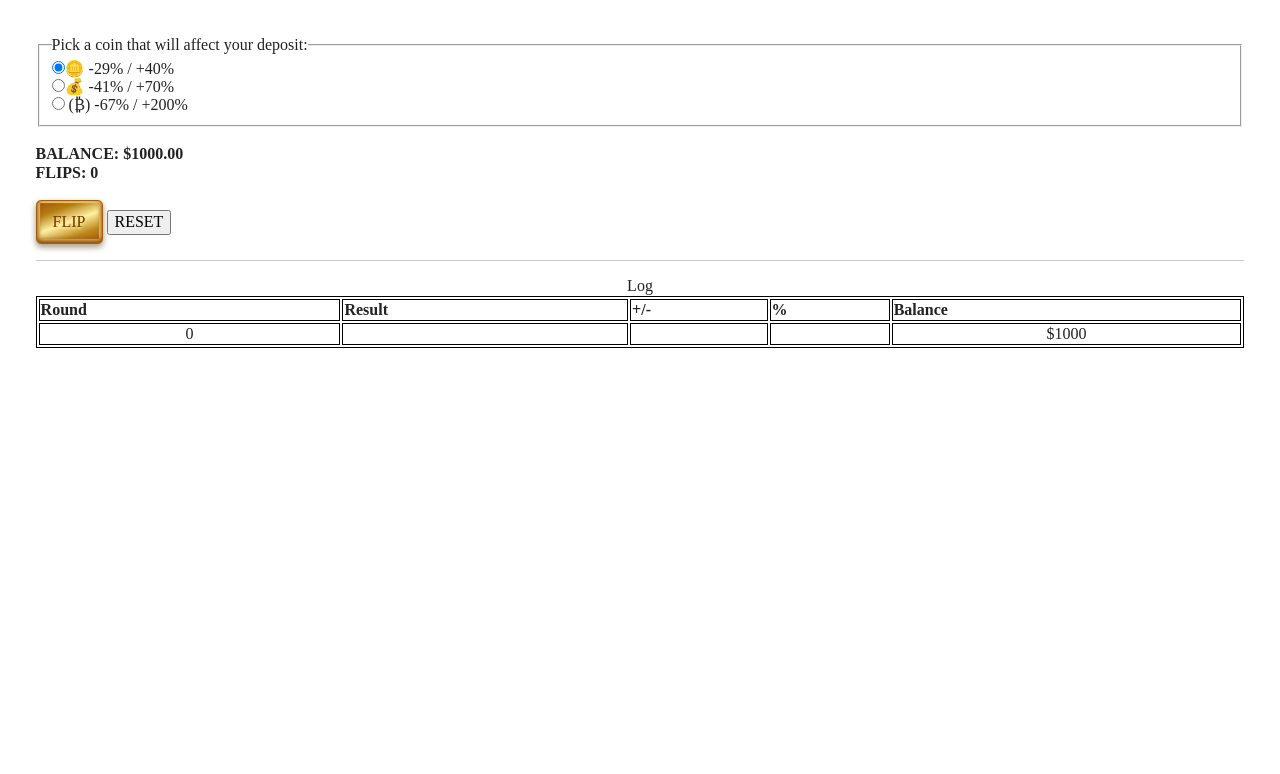
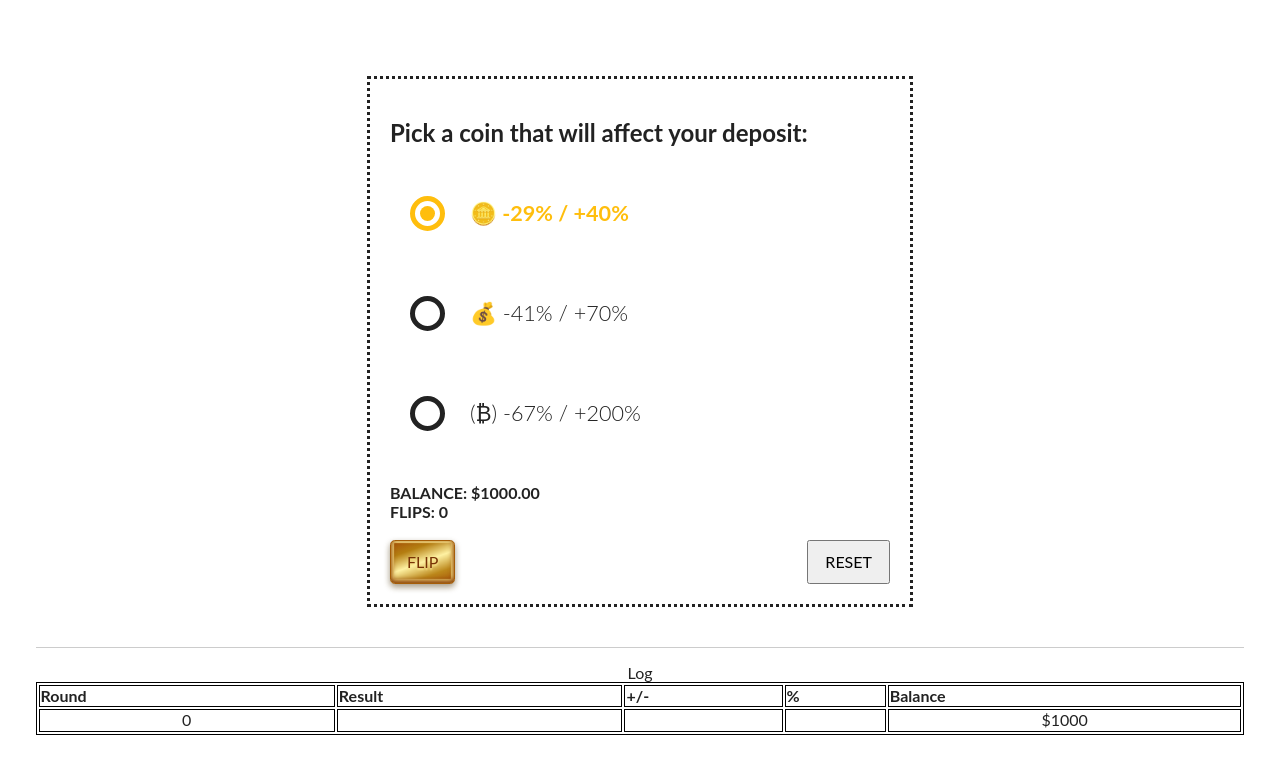
Before and after one commit to naXa777/coin-flip-simulator, a website built with Parcel: page index.html in a window 1280 px wide. Built offline with nearby package versions, Linux system fonts and the light colour scheme.

Commit message:
v1.2 restyle main area

```diff
--- a/css/main.css
+++ b/css/main.css
@@ -170,9 +170,9 @@
 }
 
 @media print,
-  (-webkit-min-device-pixel-ratio: 1.25),
-  (min-resolution: 1.25dppx),
-  (min-resolution: 120dpi) {
+(-webkit-min-device-pixel-ratio: 1.25),
+(min-resolution: 1.25dppx),
+(min-resolution: 120dpi) {
   /* Style adjustments for high resolution devices */
 }
 
@@ -326,3 +326,112 @@
   inset 0 -2px 5px 1px #b17d10,
   inset 0 -1px 1px 3px rgba(250, 227, 133, 1);
 }
+
+.reset-btn {
+  float: right;
+  height: 2.75em;
+  line-height: 2.5em;
+  text-transform: uppercase;
+  padding: 0 1em;
+  cursor: pointer;
+}
+
+@import url('https://fonts.googleapis.com/css?family=Lato');
+
+body, html {
+  height: 100%;
+  font-family: 'Lato', sans-serif;
+}
+
+.container {
+  display: block;
+  position: relative;
+  margin: 40px auto;
+  height: auto;
+  width: 500px;
+  padding: 20px;
+  border-style: dotted;
+}
+
+ul {
+  list-style: none;
+  margin: 0;
+  padding: 0;
+  overflow: auto;
+}
+
+ul li {
+  color: #222222;
+  display: block;
+  position: relative;
+  float: left;
+  width: 100%;
+  height: 100px;
+}
+
+ul li input[type=radio] {
+  position: absolute;
+  visibility: hidden;
+}
+
+ul li label {
+  display: block;
+  position: relative;
+  font-weight: 300;
+  font-size: 1.35em;
+  padding: 25px 25px 25px 80px;
+  margin: 10px auto;
+  height: 30px;
+  z-index: 9;
+  cursor: pointer;
+  -webkit-transition: all 0.25s linear;
+}
+
+ul li:hover label {
+  color: #939393;
+}
+
+ul li .check {
+  display: block;
+  position: absolute;
+  border: 5px solid #222222;
+  border-radius: 100%;
+  height: 25px;
+  width: 25px;
+  top: 30px;
+  left: 20px;
+  z-index: 5;
+  transition: border .25s linear;
+  -webkit-transition: border .25s linear;
+}
+
+ul li:hover .check {
+  border: 5px solid #939393;
+}
+
+ul li .check::before {
+  display: block;
+  position: absolute;
+  content: '';
+  border-radius: 100%;
+  height: 15px;
+  width: 15px;
+  top: 5px;
+  left: 5px;
+  margin: auto;
+  transition: background 0.25s linear;
+  -webkit-transition: background 0.25s linear;
+}
+
+input[type=radio]:checked ~ .check {
+  border: 5px solid #ffbe0d;
+}
+
+input[type=radio]:checked ~ .check::before {
+  background: #ffbe0d;
+}
+
+input[type=radio]:checked ~ label {
+  color: #ffbe0d;
+  font-weight: bold;
+}
--- a/index.html
+++ b/index.html
@@ -26,14 +26,29 @@
 
   <div id="container">
     <div class="inner">
-      <form>
-        <fieldset>
-          <legend>Pick a coin that will affect your deposit:</legend>
-          <input type="radio" name="coin" value="0" checked>🪙 -29% / +40%<br>
-          <input type="radio" name="coin" value="1">💰 -41% / +70%<br>
-          <input type="radio" name="coin" value="2"> (₿) -67% / +200%<br>
-        </fieldset>
-      </form>
+
+      <div class="container">
+        <h2>Pick a coin that will affect your deposit:</h2>
+
+        <ul>
+          <li>
+            <input type="radio" id="f-option" name="coin" value="0" checked>
+            <label for="f-option">🪙 -29% / +40%</label>
+            <div class="check"></div>
+          </li>
+
+          <li>
+            <input type="radio" id="s-option" name="coin" value="1">
+            <label for="s-option">💰 -41% / +70%</label>
+            <div class="check"></div>
+          </li>
+
+          <li>
+            <input type="radio" id="t-option" name="coin" value="2">
+            <label for="t-option">(₿) -67% / +200%</label>
+            <div class="check"></div>
+          </li>
+        </ul>
 
         <br>
         <div>
@@ -45,7 +60,8 @@
 
         <div>
           <button onclick="flipCoin()" class="golden-btn">FLIP</button>
-        <button onclick="reset()">RESET</button>
+          <button onclick="reset()" class="reset-btn">RESET</button>
+        </div>
       </div>
 
       <hr>
```
Lines whose indentation alone changed are shown as unchanged.
